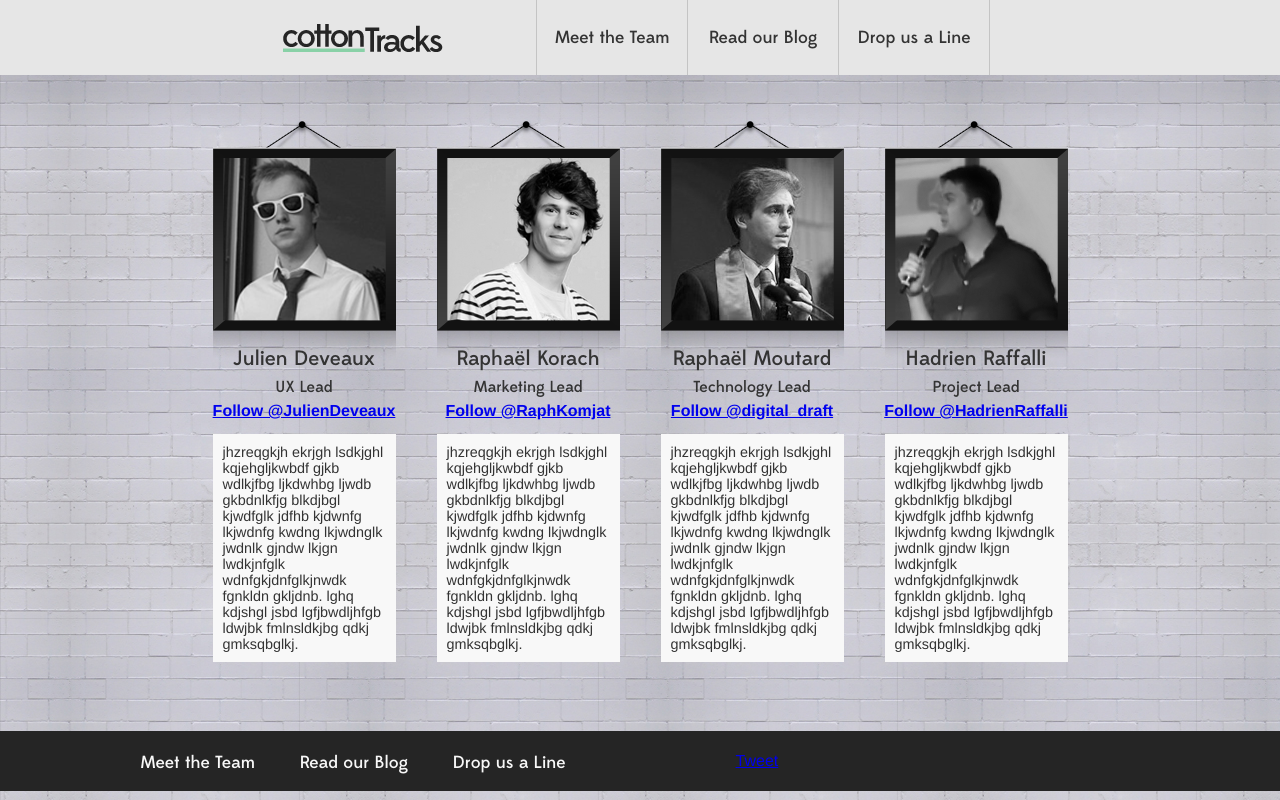
After one commit to moutard/cottonTracks-Website, a PHP site: page /team.html in a window 1280 px wide. The commit adds this page. Run offline with PHP 8.4, Linux system fonts and the light colour scheme; lists and menus that the app fills with data are empty; style sheets or scripts are compiled from the project's sources; some libraries are stand-ins or nearby versions.

Commit message:
draft new team page

```diff
--- /dev/null
+++ b/team.html
@@ -0,0 +1,129 @@
+<!DOCTYPE html PUBLIC "-//w3c//DTD XHTML 1.0 Strict//EN" "http://www.w3.org/TR/xhtml1/DTD/xhtml1-strict.dtd">
+<html xmlns="http://www.w3.org/1999/xhtml" xml:lang="fr">
+
+<head>
+	<title>cottonTracks</title>
+    <meta http-equiv="Content-Type" content = "text/html; charset=utf-8"/>
+    <link rel="icon" type="image/vnd.microsoft.icon" href="http://www.cottontracks.com/images/cTfav16BW.png">
+	<script type="text/javascript" src="javascript/ga.js"></script>
+	<script type="text/javascript" src="javascript/konami.js"></script>
+	<link rel="stylesheet/less" type="text/css" href="team.less" />
+	<!-- less script should be after .less file -->
+	<script type='text/javascript' src='lib/less.js'></script>
+	<!-- +1 snippet personalisation -->
+	<meta property="og:title" content="cottonTracks - remember the best of what you browse" />
+	<meta property="og:image" content="https://lh6.googleusercontent.com/-lMmYlLDR2yg/AAAAAAAAAAI/AAAAAAAAABk/a82djdpBu2M/s250-c-k/photo.jpg" />
+	<meta property="og:description" content="cottonTracks is a browser extension that lets you easily remember the best of what you browse. Check it out on www.cottontracks.com" />
+</head>
+
+<body>
+<!-- SDK Javascript Facebook -->
+	<div id="fb-root"></div>
+	<script>(function(d, s, id) {
+		var js, fjs = d.getElementsByTagName(s)[0];
+		if (d.getElementById(id)) return;
+		js = d.createElement(s); js.id = id;
+		js.src = "//connect.facebook.net/en_US/all.js#xfbml=1";
+		fjs.parentNode.insertBefore(js, fjs);
+		}(document, 'script', 'facebook-jssdk'));
+	</script>
+
+	<div id="header">
+		<div class="content_column">
+			<div id="logo">
+				<a href="index.php"><img src="images/cT_logo.png" alt="cottonTracks logo"></a>
+			</div>
+			<div class="separation"></div>
+			<a href="#"><div class="page"><p>Meet the Team</p></div></a>
+			<div class="separation"></div>
+			<a href="http://cottontracks.tumblr.com"><div class="page"><p>Read our Blog</p></div></a>
+			<div class="separation"></div>
+			<a href="contact.html"><div class="page"><p>Drop us a Line</p></div></a>
+			<div class="separation"></div>
+		</div>
+	</div>
+	<div id="main">
+		<div class="content_column">
+			<table id="team_members">
+				<th class="profile">
+					<div class="picture"><img src='images/blue.png'></div>
+					<div class="contenu">
+						<h3>Julien Deveaux</h3>
+						<h4>UX Lead</h4>
+						<div class="follow">
+							<a href="https://twitter.com/JulienDeveaux" class="twitter-follow-button" data-show-count="false">Follow @JulienDeveaux</a>
+							<script>!function(d,s,id){var js,fjs=d.getElementsByTagName(s)[0];if(!d.getElementById(id)){js=d.createElement(s);js.id=id;js.src="//platform.twitter.com/widgets.js";fjs.parentNode.insertBefore(js,fjs);}}(document,"script","twitter-wjs");</script>
+						</div>
+						<div class="description">
+							<p>jhzreqgkjh ekrjgh lsdkjghl kqjehgljkwbdf gjkb wdlkjfbg ljkdwhbg ljwdb gkbdnlkfjg blkdjbgl kjwdfglk jdfhb kjdwnfg lkjwdnfg kwdng lkjwdnglk jwdnlk gjndw lkjgn lwdkjnfglk wdnfgkjdnfglkjnwdk fgnkldn gkljdnb. lghq kdjshgl jsbd lgfjbwdljhfgb ldwjbk fmlnsldkjbg qdkj gmksqbglkj.</p>
+						</div>
+					</div>
+				</th>
+				<th class="profile">
+					<div class="picture"><img src='images/pink.png'></div>
+					<div class="contenu">
+						<h3>Raphaël Korach</h3>
+						<h4>Marketing Lead</h4>
+						<div class="follow">
+							<a href="https://twitter.com/RaphKomjat" class="twitter-follow-button" data-show-count="false">Follow @RaphKomjat</a>
+							<script>!function(d,s,id){var js,fjs=d.getElementsByTagName(s)[0];if(!d.getElementById(id)){js=d.createElement(s);js.id=id;js.src="//platform.twitter.com/widgets.js";fjs.parentNode.insertBefore(js,fjs);}}(document,"script","twitter-wjs");</script>
+						</div>
+						<div class="description">
+							<p>jhzreqgkjh ekrjgh lsdkjghl kqjehgljkwbdf gjkb wdlkjfbg ljkdwhbg ljwdb gkbdnlkfjg blkdjbgl kjwdfglk jdfhb kjdwnfg lkjwdnfg kwdng lkjwdnglk jwdnlk gjndw lkjgn lwdkjnfglk wdnfgkjdnfglkjnwdk fgnkldn gkljdnb. lghq kdjshgl jsbd lgfjbwdljhfgb ldwjbk fmlnsldkjbg qdkj gmksqbglkj.</p>
+						</div>
+					</div>
+				</th>
+				<th class="profile">
+					<div class="picture"><img src='images/green.png'></div>
+					<div class="contenu">
+						<h3>Raphaël Moutard</h3>
+						<h4>Technology Lead</h4>
+						<div class="follow">
+							<a href="https://twitter.com/digital_draft" class="twitter-follow-button" data-show-count="false">Follow @digital_draft</a>
+							<script>!function(d,s,id){var js,fjs=d.getElementsByTagName(s)[0];if(!d.getElementById(id)){js=d.createElement(s);js.id=id;js.src="//platform.twitter.com/widgets.js";fjs.parentNode.insertBefore(js,fjs);}}(document,"script","twitter-wjs");</script>
+						</div>
+						<div class="description">
+							<p>jhzreqgkjh ekrjgh lsdkjghl kqjehgljkwbdf gjkb wdlkjfbg ljkdwhbg ljwdb gkbdnlkfjg blkdjbgl kjwdfglk jdfhb kjdwnfg lkjwdnfg kwdng lkjwdnglk jwdnlk gjndw lkjgn lwdkjnfglk wdnfgkjdnfglkjnwdk fgnkldn gkljdnb. lghq kdjshgl jsbd lgfjbwdljhfgb ldwjbk fmlnsldkjbg qdkj gmksqbglkj.</p>
+						</div>
+					</div>
+				</th>
+				<th class="profile">
+					<div class="picture"><img src='images/red.png'></div>
+					<div class="contenu">
+						<h3>Hadrien Raffalli</h3>
+						<h4>Project Lead</h4>
+						<div class="follow">
+							<a href="https://twitter.com/HadrienRaffalli" class="twitter-follow-button" data-show-count="false">Follow @HadrienRaffalli</a>
+							<script>!function(d,s,id){var js,fjs=d.getElementsByTagName(s)[0];if(!d.getElementById(id)){js=d.createElement(s);js.id=id;js.src="//platform.twitter.com/widgets.js";fjs.parentNode.insertBefore(js,fjs);}}(document,"script","twitter-wjs");</script>
+						</div>
+						<div class="description">
+							<p>jhzreqgkjh ekrjgh lsdkjghl kqjehgljkwbdf gjkb wdlkjfbg ljkdwhbg ljwdb gkbdnlkfjg blkdjbgl kjwdfglk jdfhb kjdwnfg lkjwdnfg kwdng lkjwdnglk jwdnlk gjndw lkjgn lwdkjnfglk wdnfgkjdnfglkjnwdk fgnkldn gkljdnb. lghq kdjshgl jsbd lgfjbwdljhfgb ldwjbk fmlnsldkjbg qdkj gmksqbglkj.</p>
+						</div>
+					</div>
+				</th>
+			</table>
+		</div>
+	</div>
+	<div id="footer">
+		<div class="content_column">
+			<div id="sitemap">
+				<a href="#">Meet the Team</a>
+				<a href="http://cottontracks.tumblr.com">Read our Blog</a>
+				<a href="contact.html">Drop us a Line</a>
+			</div>
+			<div id="social">
+				<div class="fb-like" data-href="http://facebook.com/cottontracks" data-send="false" data-layout="button_count" data-width="450" data-show-faces="false" data-font="lucida grande"></div>
+				<a href="https://twitter.com/share" class="twitter-share-button" data-url="http://www.cottontracks.com" data-text="Your browser history becomes cool again! @cottonTracks is a great way to remember the best of what you browse.">Tweet</a>
+<script>!function(d,s,id){var js,fjs=d.getElementsByTagName(s)[0];if(!d.getElementById(id)){js=d.createElement(s);js.id=id;js.src="//platform.twitter.com/widgets.js";fjs.parentNode.insertBefore(js,fjs);}}(document,"script","twitter-wjs");</script>
+				<div class="g-plusone" data-size="medium" data-href="http://www.cottontracks.com" data-expandTo="top"></div>
+				<script type="text/javascript">
+  (function() {
+    var po = document.createElement('script'); po.type = 'text/javascript'; po.async = true;
+    po.src = 'https://apis.google.com/js/plusone.js';
+    var s = document.getElementsByTagName('script')[0]; s.parentNode.insertBefore(po, s);
+  })();</script>
+			</div>
+		</div>
+	</div>
+</body>
+</html>
--- /dev/null
+++ b/team.less
@@ -0,0 +1,165 @@
+@font-face{
+	font-family: Edmondsans;
+	src: url('fonts/Edmondsans_Medium.otf');
+}
+
+@font-face{
+	font-family: EdmondsansLight;
+	src: url('fonts/Edmondsans_Regular.otf');
+}
+@font-face{
+	font-family: HelveticaNeueMedium;
+	src: url('fonts/HelveticaNeue_Medium.ttf');
+}
+
+body{
+	background-image:url('images/brick_background.jpg');
+	margin:0;
+	height: 100%;
+	font-family:"helvetica neue", helvetica, arial;
+	-webkit-font-smoothing: antialiased;
+}
+html{
+	padding:0;
+	margin:0;
+	height: 100%;
+}
+
+
+.content_column{
+	width: 1000px;
+	margin: auto;
+}
+
+#header{
+	height: 75px;
+	background-color: #e6e6e6;
+	position:relative;
+	z-index:1;
+
+	#logo{
+		width: 280px;
+		float: left;
+		margin-left: 116px;
+	}
+
+	.page{
+		float: left;
+		text-align: center;
+		width: 150px;
+		height: 75px;
+		font-family: Edmondsans;
+		font-size: 1.1em;
+		text-decoration: none;
+		color: #333333;
+
+		p{
+			margin-top: 26px;
+			margin-bottom: 26px;
+		}
+	}
+
+	.separation{
+		float: left;
+		width: 1px;
+		height: 75px;
+		background-color: #c4c4c4;
+	}
+}
+
+#team_members{
+	width: 900px;
+	margin: auto;
+}
+
+#main{
+	background-image: url('images/header_shadow.png');
+	background-repeat: repeat-x;
+}
+
+.profile{
+	display: inline-block;
+	width: 200px;
+	margin-top: 28px;
+	padding: 12px;
+	vertical-align:top;
+
+	.picture{
+		width: 183px;
+		margin: auto;
+	}
+
+	.contenu{
+		position: relative;
+		top:-40px;
+	}
+
+	.description{
+		background-color: #f8f8f8;
+		width: 183px;
+		margin: auto;
+	}
+
+	h3, h4{
+		text-align: center;
+		font-family: Edmondsans;
+		font-weight: normal;
+		color: #333333;
+		margin: 5px;
+	}
+
+	h3{
+		font-size: 1.3em;
+
+	}
+
+
+	p{
+		padding: 10px;
+		text-align: left;
+		font-size: 0.9em;
+		color: #333333;
+		font-weight: normal;
+	}
+}
+
+
+#footer{
+	background-color: #252525;
+	padding-bottom: 20px;
+	clear: both;
+
+	.content_column{
+		padding-top: 20px;
+		padding-bottom: 20px;
+	}
+
+	#sitemap{
+		float: left;
+
+		a{
+			color: #f8f8f8;
+			margin-right: 40px;
+			font-size: 1.1em;
+			text-align: center;
+			font-family: Edmondsans;
+			text-decoration: none;
+		}
+	}
+
+	#social{
+		float:left;
+		margin-top: 5px;
+		position: relative;
+		left: 100px;
+		top: -4px;
+
+		.fb-like{
+			top: -3px;
+		}
+
+		.twitter-share-button{
+			margin-left: 30px;
+		}
+	}
+}
```
Also changed, not shown: index.less (+5 -4 lines), index.php (+3 -4 lines), javascript/contact.js (added, +97 -0 lines), 1 other file.
